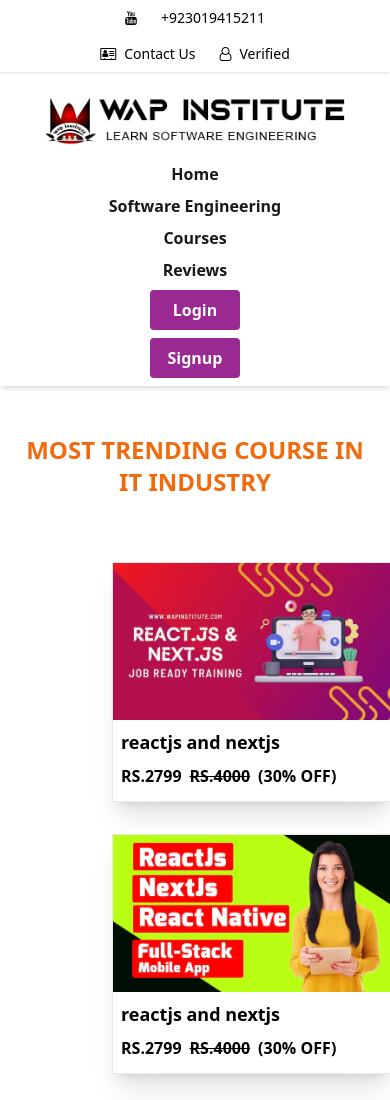
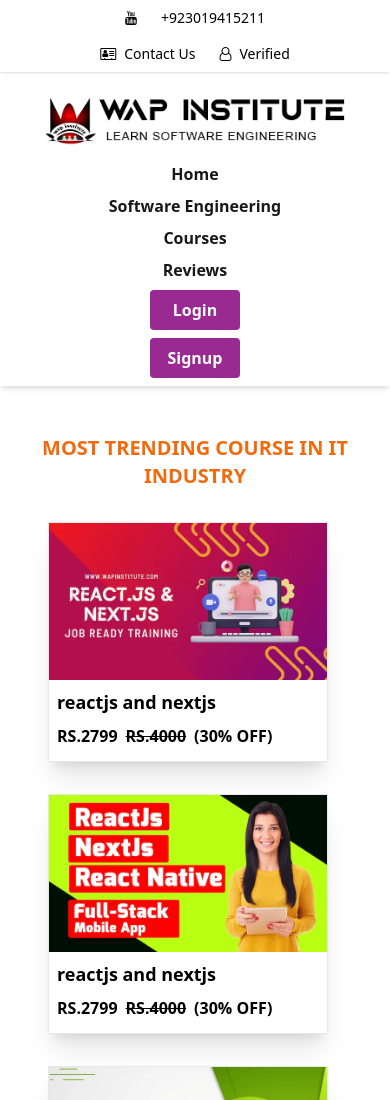
Before and after one commit to KaleemUllah700/wapinstitute, a React (Create React App) app: page /courses in a window 390 px wide. Shown: the top 1100 px of the page. Built offline with nearby package versions, Linux system fonts and the light colour scheme.

Commit message:
responsive issue fixed

```diff
--- a/src/components/courses/index.jsx
+++ b/src/components/courses/index.jsx
@@ -114,8 +114,8 @@ const Courses = ()=>{
     return (
         <Layout>
             <div>
-                <h1 className='md:text-4xl text-2xl font-bold text-[#F16B0E] text-center md:pt-12 pt-8'>MOST TRENDING COURSE IN IT INDUSTRY</h1>
-                <div className='grid md:grid-cols-4 py-16 md:mx-12 mx-24 flex flex-col md:gap-16 gap-8'>
+                <h1 className='md:text-4xl text-xl font-bold text-[#F16B0E] text-center md:pt-12 pt-8'>MOST TRENDING COURSE IN IT INDUSTRY</h1>
+                <div className='grid md:grid-cols-4 md:py-16 py-8 md:mx-12 mx-8 flex flex-col md:gap-16 gap-8'>
                     {
                         courses.map((course, index)=>(
                             <div className='w-[280px] h-[240px] flex flex-col gap-2 border border-lg shadow-xl pb-4' key={index}>
```
